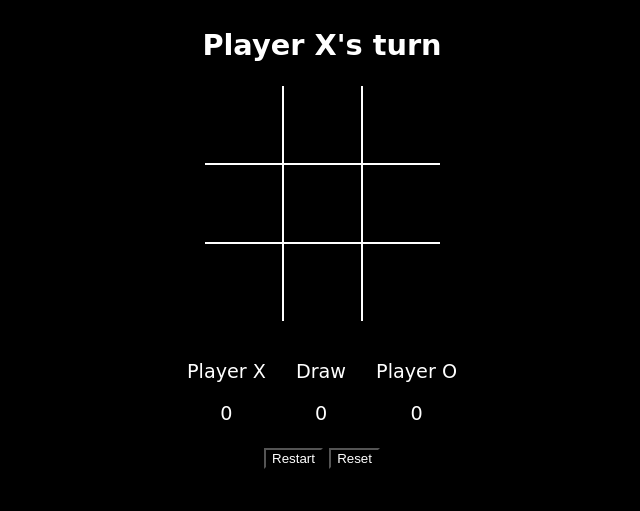
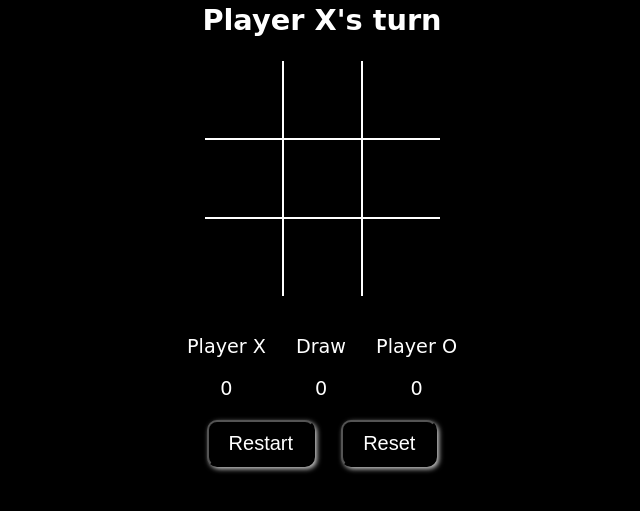
Before and after one commit to dawitzeleke/tic-tac-toe-game, a plain HTML site: page index.html in a window 1280 px wide. Shown: the part 177-688 px from the top of the page, without its empty margins (318-958 px from the left). Drawn offline with Linux system fonts and the light colour scheme.

Commit message:
my second commit

```diff
--- a/Tic-Tac-Toe.css
+++ b/Tic-Tac-Toe.css
@@ -50,5 +50,25 @@ body{
     margin-bottom: 20px
 }
 h1{
-    margin-bottom: 50px;
+    margin-bottom: 25px;
 }
+.btn:hover {
+    color: #fff;
+    cursor: pointer;
+}
+#resetBtn
+ {
+    color: white;
+    font-size: 20px;
+    border-radius: 10px;
+    padding: 10px 20px;
+    box-shadow: 2px 2px 5px #ccc;
+  }
+  #restartBtn{
+        margin-right: 20px;
+        color: white;
+        font-size: 20px;
+        border-radius: 10px;
+        padding: 10px 20px;
+        box-shadow: 2px 2px 5px #ccc;
+  }
```
